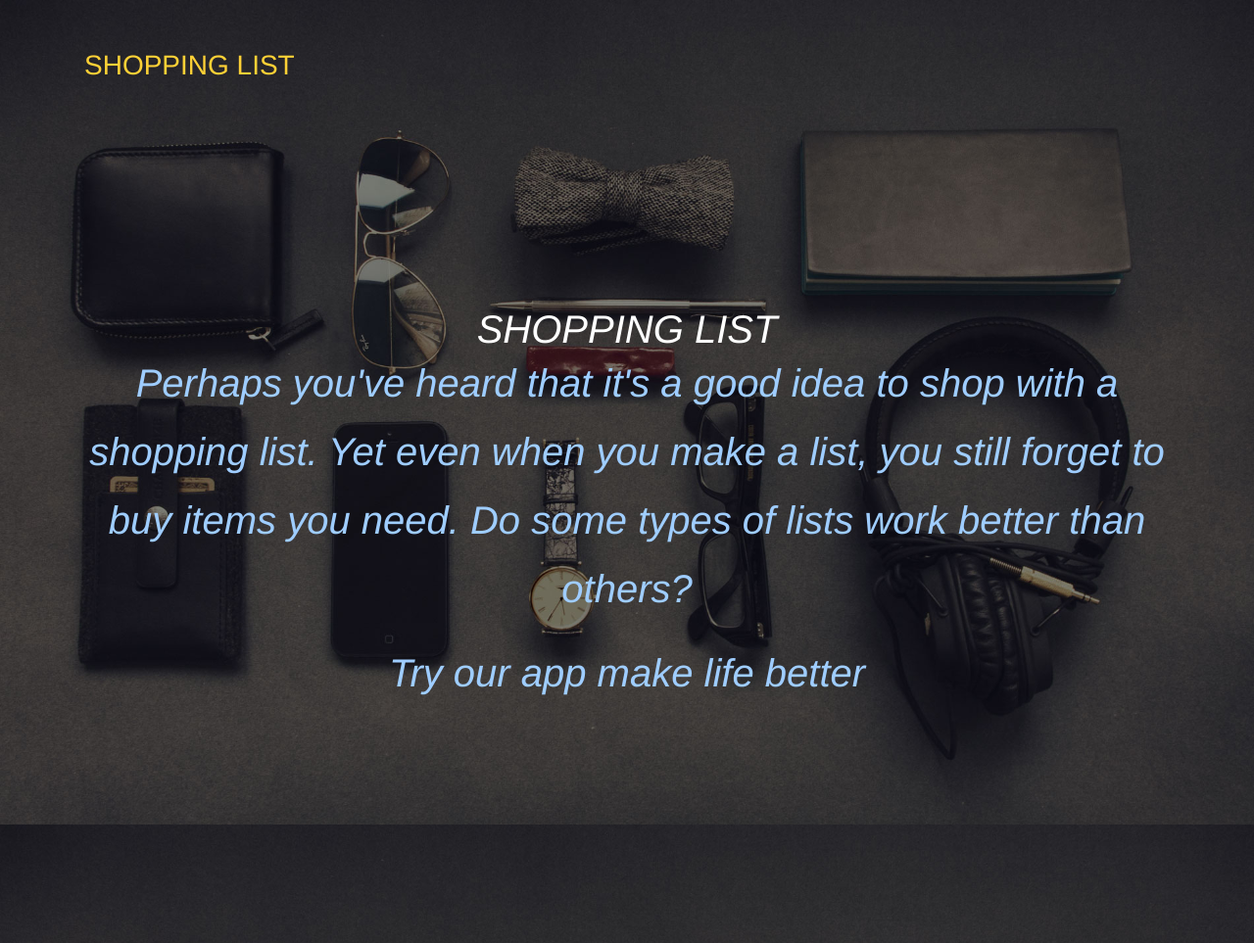
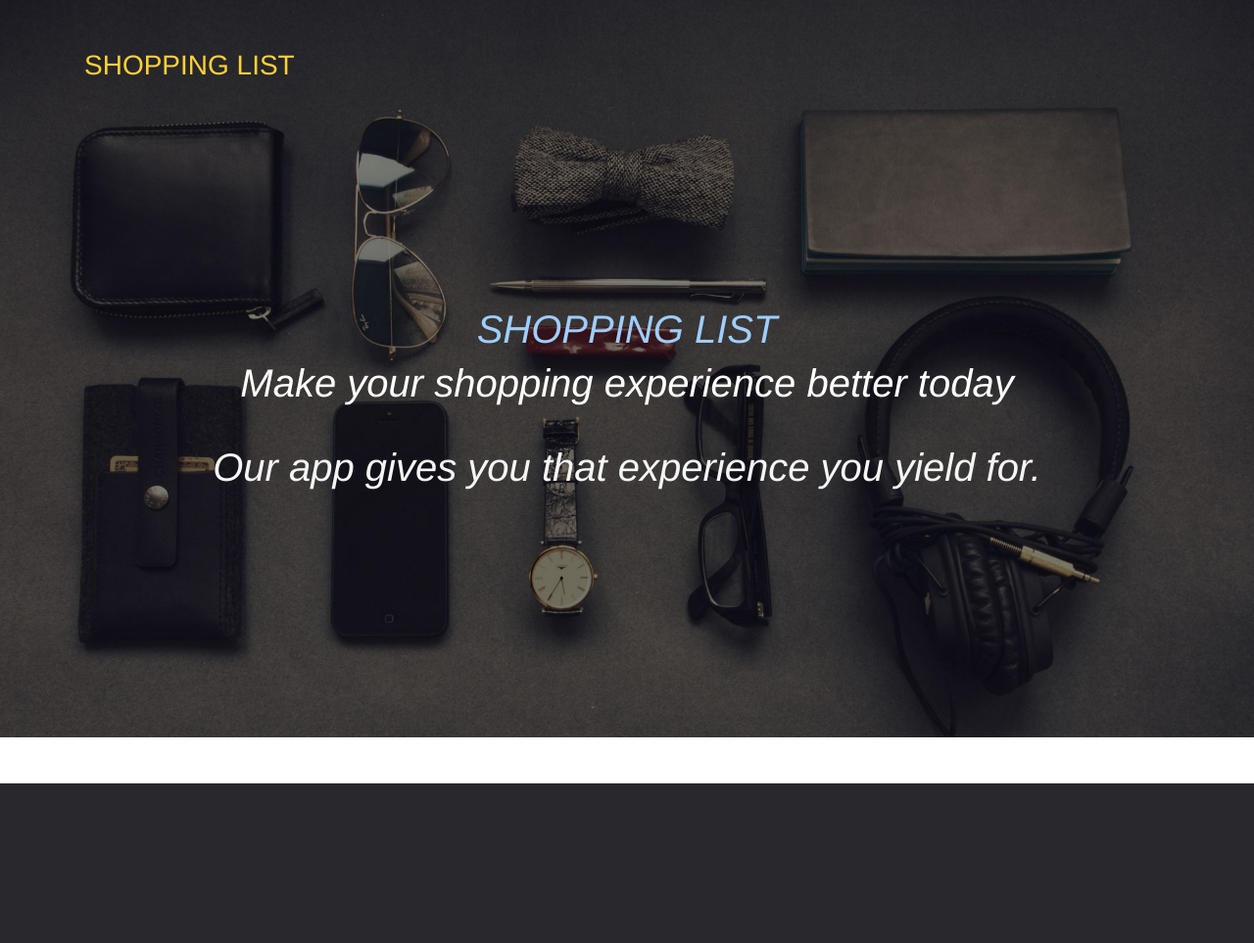
Before and after one commit to JoyyToo/Shopping-List, a Flask app: page /about in a window 1280 px wide. Shown: the whole page at 98% size. After the commit the page ends 800 px from the top, so only its background shows below. Run offline with Flask 2, Linux system fonts and the light colour scheme; some libraries are stand-ins or nearby versions.

Commit message:
[chore]Add updated html about file

```diff
--- a/shoppflask/templates/about.html
+++ b/shoppflask/templates/about.html
@@ -26,14 +26,12 @@
     <header class="masthead">
       <div class="container">
         <div class="intro-text">
-          <div class="intro-lead-in">SHOPPING LIST<div>
-{#          <div class="intro-heading">SHOPPING LIST</div>#}
-{#             </div>#}
+          <div class="intro-lead-in" style="color: #9fcdff">SHOPPING LIST<div>
+           </div>
+
+              <p  style="color: white;"> Make your shopping experience better today</p>
+              <p style="color: whitesmoke;">Our app gives you that experience you yield for.</p>
           </div>
-              <p  style="color: #9fcdff">Perhaps you've heard that it's a good idea to shop with a shopping list.
-              Yet even when you make a list, you still forget to buy items you need. Do some types of lists work better than others?
-              </p>
-              <p style="color: #9fcdff">Try our app make life better</p>
           </div>
         </div>
       </div>
```
